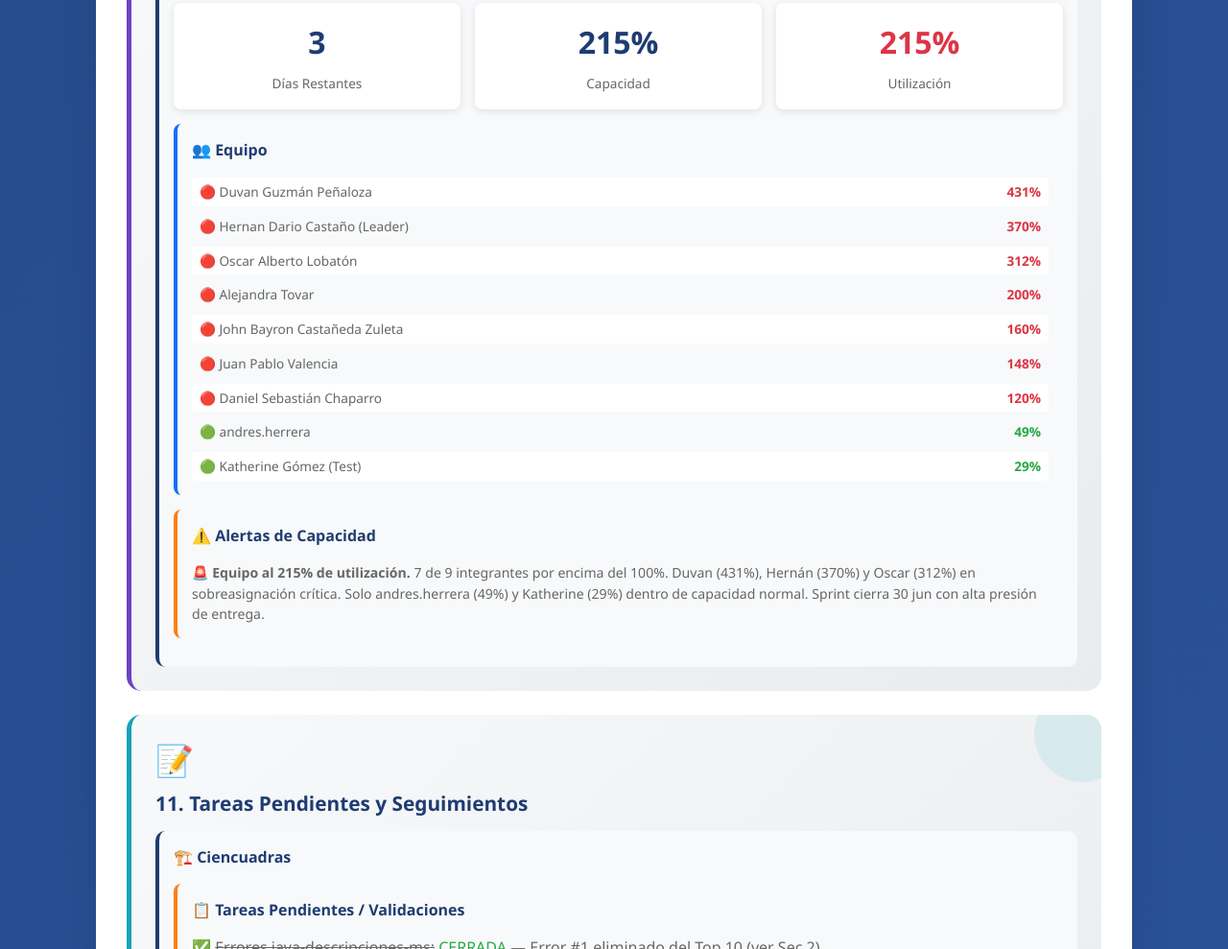
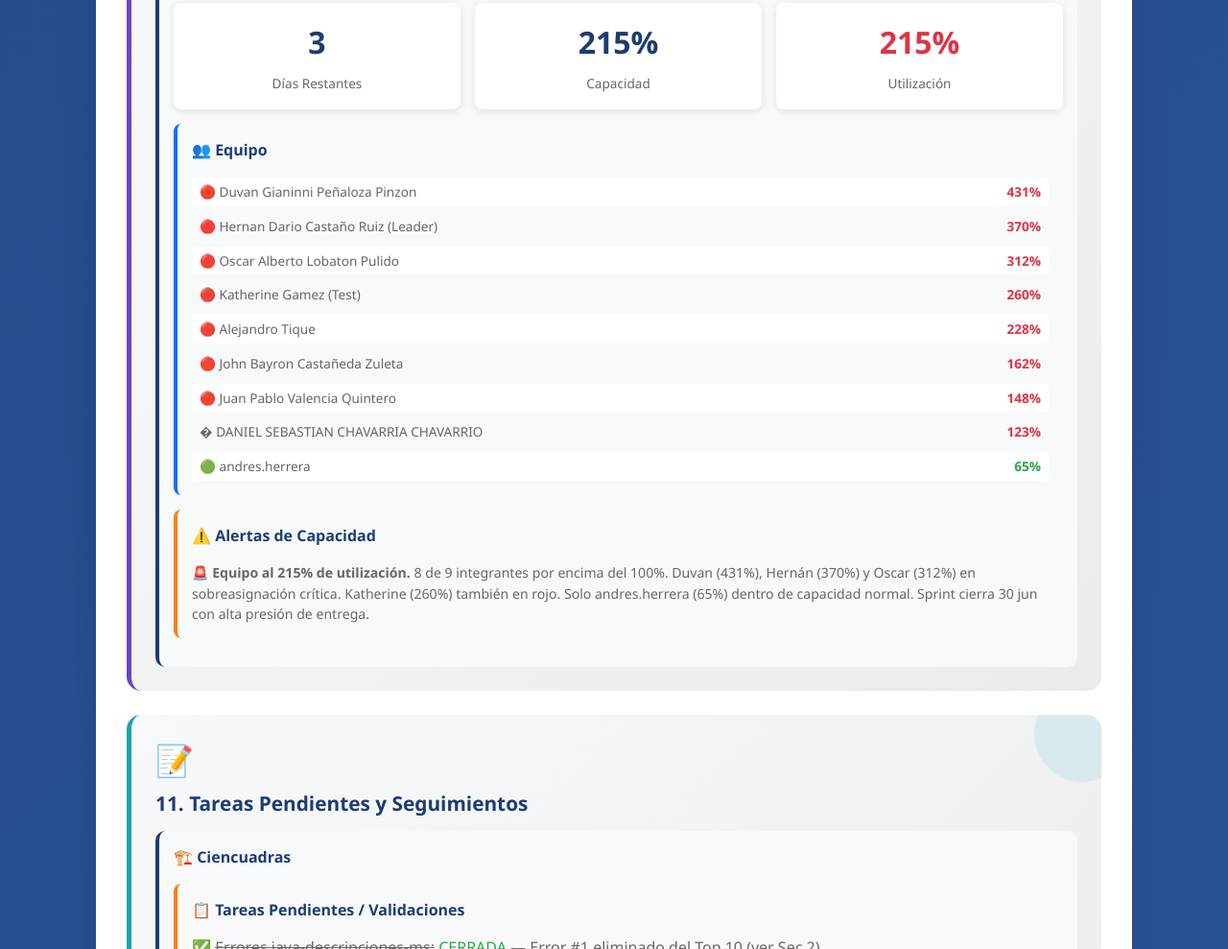
Before and after one commit to hernancastano/reportes, a plain HTML site: page docs/weekly-report-agent-22-26-junio-2026.html in a window 1280 px wide. Shown: the part 8067-9056 px from the top of the page at 96% size. Drawn offline with Linux system fonts and the light colour scheme.

Commit message:
fix: nombres y porcentajes reales capacity tracker

```diff
--- a/docs/weekly-report-agent-22-26-junio-2026.html
+++ b/docs/weekly-report-agent-22-26-junio-2026.html
@@ -637,20 +637,20 @@ body {
           <div class="sub-section blue" style="margin-top: 15px;">
             <h4>👥 Equipo</h4>
             <div style="display:grid; gap:6px; font-size:0.85rem;">
-              <div style="display:flex; justify-content:space-between; padding:4px 8px; background:white; border-radius:4px;"><span>🔴 Duvan Guzmán Peñaloza</span><strong style="color:#dc3545;">431%</strong></div>
-              <div style="display:flex; justify-content:space-between; padding:4px 8px; background:#f8f9fa; border-radius:4px;"><span>🔴 Hernan Dario Castaño (Leader)</span><strong style="color:#dc3545;">370%</strong></div>
-              <div style="display:flex; justify-content:space-between; padding:4px 8px; background:white; border-radius:4px;"><span>🔴 Oscar Alberto Lobatón</span><strong style="color:#dc3545;">312%</strong></div>
-              <div style="display:flex; justify-content:space-between; padding:4px 8px; background:#f8f9fa; border-radius:4px;"><span>🔴 Alejandra Tovar</span><strong style="color:#dc3545;">200%</strong></div>
-              <div style="display:flex; justify-content:space-between; padding:4px 8px; background:white; border-radius:4px;"><span>🔴 John Bayron Castañeda Zuleta</span><strong style="color:#dc3545;">160%</strong></div>
-              <div style="display:flex; justify-content:space-between; padding:4px 8px; background:#f8f9fa; border-radius:4px;"><span>🔴 Juan Pablo Valencia</span><strong style="color:#dc3545;">148%</strong></div>
-              <div style="display:flex; justify-content:space-between; padding:4px 8px; background:white; border-radius:4px;"><span>🔴 Daniel Sebastián Chaparro</span><strong style="color:#dc3545;">120%</strong></div>
-              <div style="display:flex; justify-content:space-between; padding:4px 8px; background:#f8f9fa; border-radius:4px;"><span>🟢 andres.herrera</span><strong style="color:#28a745;">49%</strong></div>
-              <div style="display:flex; justify-content:space-between; padding:4px 8px; background:white; border-radius:4px;"><span>🟢 Katherine Gómez (Test)</span><strong style="color:#28a745;">29%</strong></div>
+              <div style="display:flex; justify-content:space-between; padding:4px 8px; background:white; border-radius:4px;"><span>🔴 Duvan Gianinni Peñaloza Pinzon</span><strong style="color:#dc3545;">431%</strong></div>
+              <div style="display:flex; justify-content:space-between; padding:4px 8px; background:#f8f9fa; border-radius:4px;"><span>🔴 Hernan Dario Castaño Ruiz (Leader)</span><strong style="color:#dc3545;">370%</strong></div>
+              <div style="display:flex; justify-content:space-between; padding:4px 8px; background:white; border-radius:4px;"><span>🔴 Oscar Alberto Lobaton Pulido</span><strong style="color:#dc3545;">312%</strong></div>
+              <div style="display:flex; justify-content:space-between; padding:4px 8px; background:#f8f9fa; border-radius:4px;"><span>🔴 Katherine Gamez (Test)</span><strong style="color:#dc3545;">260%</strong></div>
+              <div style="display:flex; justify-content:space-between; padding:4px 8px; background:white; border-radius:4px;"><span>🔴 Alejandro Tique</span><strong style="color:#dc3545;">228%</strong></div>
+              <div style="display:flex; justify-content:space-between; padding:4px 8px; background:#f8f9fa; border-radius:4px;"><span>🔴 John Bayron Castañeda Zuleta</span><strong style="color:#dc3545;">162%</strong></div>
+              <div style="display:flex; justify-content:space-between; padding:4px 8px; background:white; border-radius:4px;"><span>🔴 Juan Pablo Valencia Quintero</span><strong style="color:#dc3545;">148%</strong></div>
+              <div style="display:flex; justify-content:space-between; padding:4px 8px; background:#f8f9fa; border-radius:4px;"><span>� DANIEL SEBASTIAN CHAVARRIA CHAVARRIO</span><strong style="color:#dc3545;">123%</strong></div>
+              <div style="display:flex; justify-content:space-between; padding:4px 8px; background:white; border-radius:4px;"><span>🟢 andres.herrera</span><strong style="color:#28a745;">65%</strong></div>
             </div>
           </div>
           <div class="sub-section orange">
             <h4>⚠️ Alertas de Capacidad</h4>
-            <p style="font-size:0.88rem;">🚨 <strong>Equipo al 215% de utilización.</strong> 7 de 9 integrantes por encima del 100%. Duvan (431%), Hernán (370%) y Oscar (312%) en sobreasignación crítica. Solo andres.herrera (49%) y Katherine (29%) dentro de capacidad normal. Sprint cierra 30 jun con alta presión de entrega.</p>
+            <p style="font-size:0.88rem;">🚨 <strong>Equipo al 215% de utilización.</strong> 8 de 9 integrantes por encima del 100%. Duvan (431%), Hernán (370%) y Oscar (312%) en sobreasignación crítica. Katherine (260%) también en rojo. Solo andres.herrera (65%) dentro de capacidad normal. Sprint cierra 30 jun con alta presión de entrega.</p>
           </div>
         </div>
       </div>
```
